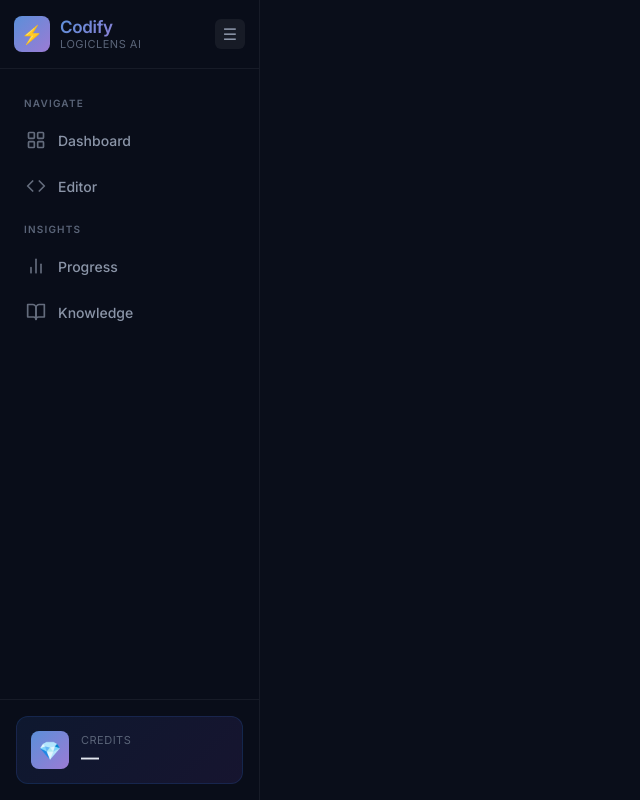
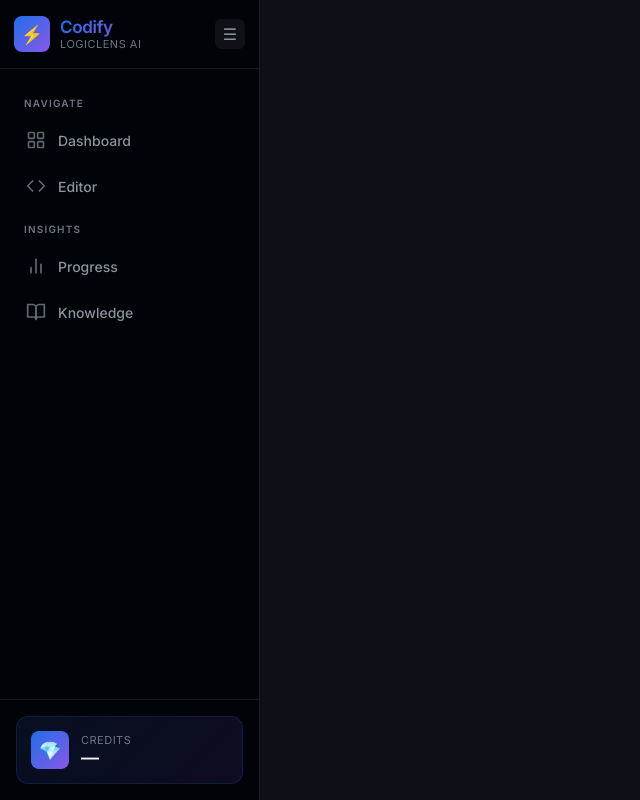
Before and after one commit to akshatjaiin/codify, a Django app: template logiclens/templates/base.html in a window 1280 px wide. Shown: the whole page, without its empty margins (0-640 px from the left). Run offline with Django 5.2, Linux system fonts and the light colour scheme; the template is opened without the code that fills it, so the values that code supplies are empty; some libraries are stand-ins or nearby versions.

Commit message:
Update base.html

```diff
--- a/logiclens/templates/base.html
+++ b/logiclens/templates/base.html
@@ -10,24 +10,24 @@
     <link href="https://fonts.googleapis.com/css2?family=Inter:wght@300;400;500;600;700&family=JetBrains+Mono:wght@400;500&display=swap" rel="stylesheet" />
     <style>
         :root {
-            --bg-deepest: #06080f;
-            --bg-deep: #0a0e1a;
-            --bg-base: #0f1423;
-            --bg-card: rgba(255,255,255,0.03);
-            --bg-card-hover: rgba(255,255,255,0.06);
-            --bg-sidebar: rgba(10,14,26,0.95);
-            --border-subtle: rgba(255,255,255,0.06);
-            --border-medium: rgba(255,255,255,0.1);
-            --text-primary: #e2e7ef;
-            --text-secondary: #8b95a8;
-            --text-tertiary: #5a6478;
-            --accent-blue: #5b8fd9;
-            --accent-purple: #9b7bd4;
-            --accent-pink: #c96b9e;
-            --accent-green: #3baa8a;
-            --accent-amber: #d4a041;
-            --accent-red: #d45c5c;
-            --gradient-primary: linear-gradient(135deg, #5b8fd9, #9b7bd4);
+            --bg-deepest: #010409;
+            --bg-deep: #0d1117;
+            --bg-base: #161b22;
+            --bg-card: rgba(33, 38, 45, 0.4);
+            --bg-card-hover: rgba(48, 54, 61, 0.6);
+            --bg-sidebar: rgba(1, 4, 9, 0.98);
+            --border-subtle: rgba(240, 246, 252, 0.1);
+            --border-medium: rgba(240, 246, 252, 0.2);
+            --text-primary: #f0f6fc;
+            --text-secondary: #8b949e;
+            --text-tertiary: #6e7681;
+            --accent-blue: #58a6ff;
+            --accent-purple: #bc8cff;
+            --accent-pink: #ff7baf;
+            --accent-green: #3fb950;
+            --accent-amber: #d29922;
+            --accent-red: #f85149;
+            --gradient-primary: linear-gradient(135deg, #1f6feb, #8957e5);
             --glass-bg: rgba(255,255,255,0.03);
             --glass-border: rgba(255,255,255,0.08);
             --glass-shadow: 0 4px 16px rgba(0,0,0,0.2);
```
